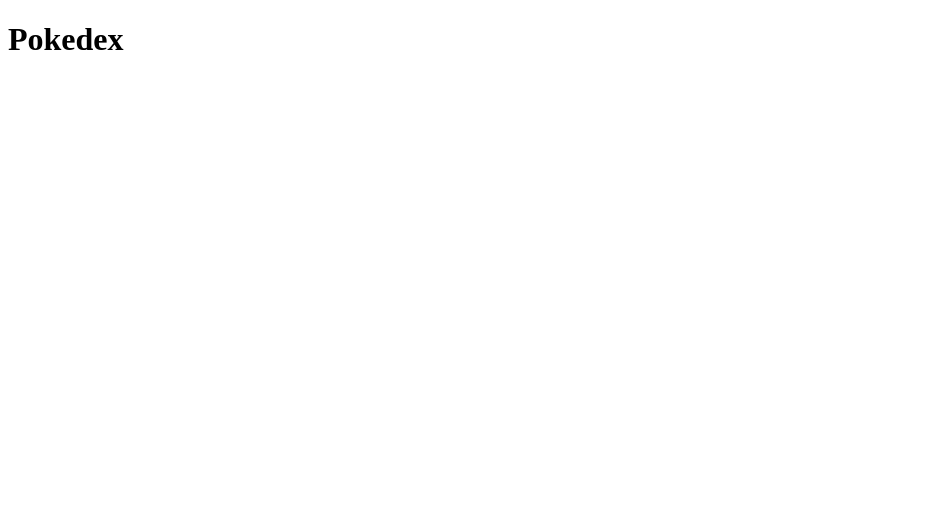
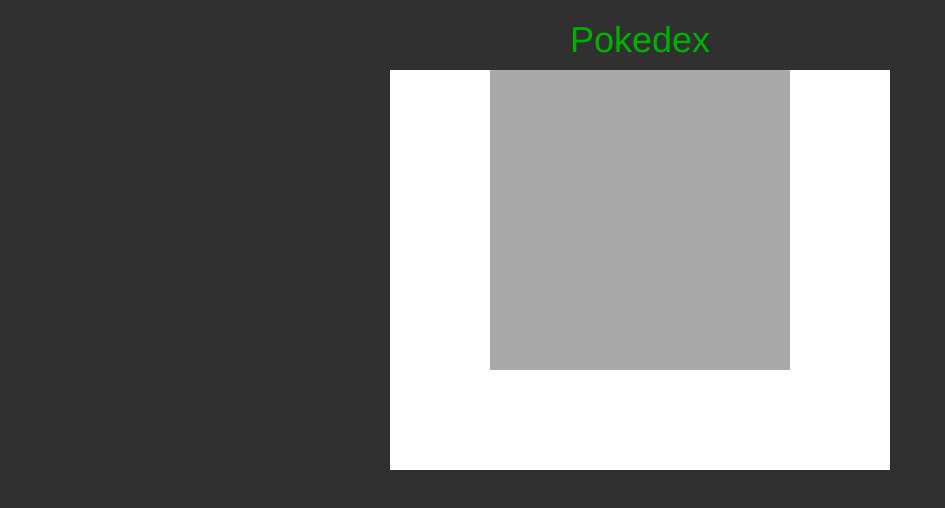
Before and after one commit to Nicholas-Rotondo/pokdex, a React app: page / in a window 1280 px wide. Shown: the whole page, without its empty margins (0-945 px from the left). Built offline with nearby package versions, Linux system fonts and the light colour scheme.

Commit message:
slowly building the U/I

```diff
--- a/App.js
+++ b/App.js
@@ -1,11 +1,15 @@
 import React from 'react';
+import Screen from './Screen.js';
 
 class App extends React.Component {
   render () {
     return (
-      <h1>
-        Pokedex
-      </h1>
+      <div id="test">
+        <h1>
+          Pokedex
+        </h1>
+        <Screen />
+      </div>
     );
   }
 }
--- /dev/null
+++ b/Screen.js
@@ -0,0 +1,15 @@
+import React from 'react';
+import styles from './style.css';
+
+class Screen extends React.Component {
+  render() {
+    return (
+      <div id="screen">
+        <div id="inner-screen">
+        </div>
+      </div>
+    )
+  }
+}
+
+export default Screen;
--- /dev/null
+++ b/formfield.js
@@ -0,0 +1 @@
+import React from 'react';
--- a/index.html
+++ b/index.html
@@ -1,6 +1,8 @@
 <!DOCTYPE html>
 <html>
 <head>
+  <link href="https://maxcdn.bootstrapcdn.com/bootstrap/3.3.7/css/bootstrap.min.css" rel="stylesheet">
+  <link href="./style.css" rel="stylesheet">
   <meta charset="utf-8">
   <title>Pokedex</title>
 </head>
--- a/main.js
+++ b/main.js
@@ -1,5 +1,7 @@
 import React from 'react';
 import ReactDOM from 'react-dom';
 import App from './App.js';
+import Screen from './Screen.js';
+import styles from './style.css';
 
 ReactDOM.render(<App />, document.getElementById('app'));
--- a/package.json
+++ b/package.json
@@ -24,6 +24,8 @@
     "babel-loader": "^7.1.2",
     "babel-preset-env": "^1.6.0",
     "babel-preset-es2015": "^6.24.1",
-    "babel-preset-react": "^6.24.1"
+    "babel-preset-react": "^6.24.1",
+    "css-loader": "^0.28.7",
+    "style-loader": "^0.18.2"
   }
 }
--- /dev/null
+++ b/style.css
@@ -0,0 +1,25 @@
+body {
+  margin: 0;
+  padding: 0;
+  text-align: center;
+  background-color: #303030;
+  color: #00b200;
+}
+
+#screen {
+  margin: 10px auto;
+  width: 500px;
+  height: 400px;
+  background-color: white;
+}
+
+#inner-screen {
+  margin: 5px auto;
+  width: 300px;
+  height: 300px;
+  background-color: darkgrey;
+}
+
+#test {
+  margin: 0px auto;
+}
--- a/webpack.config.js
+++ b/webpack.config.js
@@ -10,12 +10,16 @@
   module: {
     loaders: [
       {
-        test: '/\.jsx?$/',
+        test: /\.jsx?$/,
         exclude: '/node_modules/',
         loader: 'babel-loader',
         query: {
           presets: ["env", 'es2015', 'react'],
         }
+      },
+      {
+          test: /\.css$/,
+          loader: 'style-loader!css-loader'
       }
     ]
   }
```
Also changed, not shown: 1 other file.
